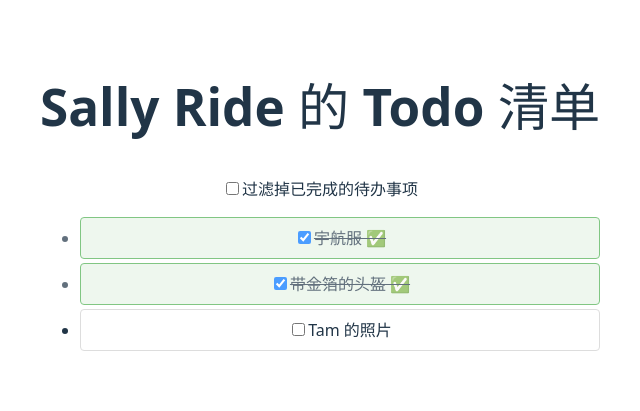
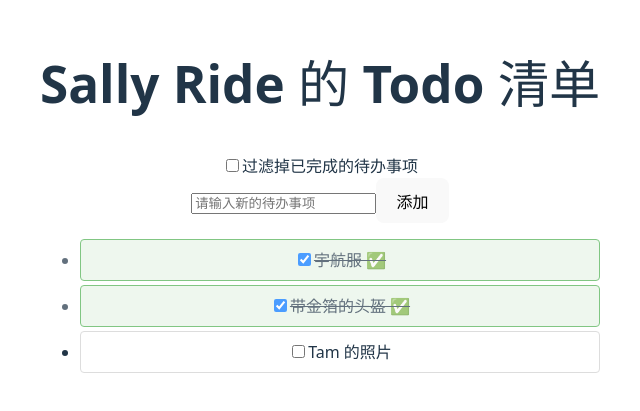
Before and after one commit to Sheridan-Shen/myReact, a React (Vite) app: page / in a window 1280 px wide. Shown: the part 199-610 px from the top of the page, without its empty margins (320-960 px from the left). Built offline with nearby package versions, Linux system fonts and the light colour scheme.

Commit message:
feat:新增Todo

```diff
--- /dev/null
+++ b/src/components/AddTodoForm.jsx
@@ -0,0 +1,31 @@
+import { useState } from "react";
+import { useTodoListStore } from "../stores/todoListStore";
+import styles from "./TodoList.module.css";
+
+export default function AddTodoForm() {
+  const [title, setTitle] = useState("");
+  const { addTodo } = useTodoListStore();
+
+  const handleSubmit = (e) => {
+    e.preventDefault();
+    if (title.trim()) {
+      addTodo(title);
+      setTitle("");
+    }
+  };
+
+  return (
+    <form onSubmit={handleSubmit} className={styles.addForm}>
+      <input
+        type="text"
+        value={title}
+        onChange={(e) => setTitle(e.target.value)}
+        placeholder="请输入新的待办事项"
+        className={styles.input}
+      />
+      <button type="submit" className={styles.button}>
+        添加
+      </button>
+    </form>
+  )
+}
--- a/src/components/TodoList.jsx
+++ b/src/components/TodoList.jsx
@@ -2,6 +2,7 @@ import todoItems from "../stores/todoItems.json";
 import styles from "./TodoList.module.css";
 import { useState } from "react";
 import { useTodoListStore } from "../stores/todoListStore";
+import AddTodoForm from "./AddTodoForm";
 
 function TodoItem({ title, completed, onToggle }) {
   // 使用 CSS 模块动态生成 className
@@ -17,7 +18,7 @@ function TodoItem({ title, completed, onToggle }) {
   );
 }
 export default function TodoList() {
-  const { todos, isFilter, toggleTodo, setIsFilter } = useTodoListStore();
+  const { todos, isFilter, setIsFilter, toggleTodo } = useTodoListStore();
 
   const filteredItems = isFilter
     ? todos.filter((item) => !item.completed)
@@ -38,6 +39,9 @@ export default function TodoList() {
         />
         过滤掉已完成的待办事项
       </label>
+      <label>
+        <AddTodoForm />
+      </label>
       <ul>
         {filteredItems.map((item, index) => (
           <TodoItem
--- a/src/stores/todoListStore.js
+++ b/src/stores/todoListStore.js
@@ -14,5 +14,17 @@ export const useTodoListStore = create((set, get) => ({
 
   setIsFilter: (isFilter) => set({ isFilter }),
 
+  addTodo: (title) => {
+    if (!title?.trim()) return;
 
+    const newTodo = {
+      id: Date.now(),
+      title: title.trim(),
+      completed: false,
+    };
+
+    set((state) => ({
+      todos: [newTodo, ...state.todos],
+    }));
+  },
 }));
```
